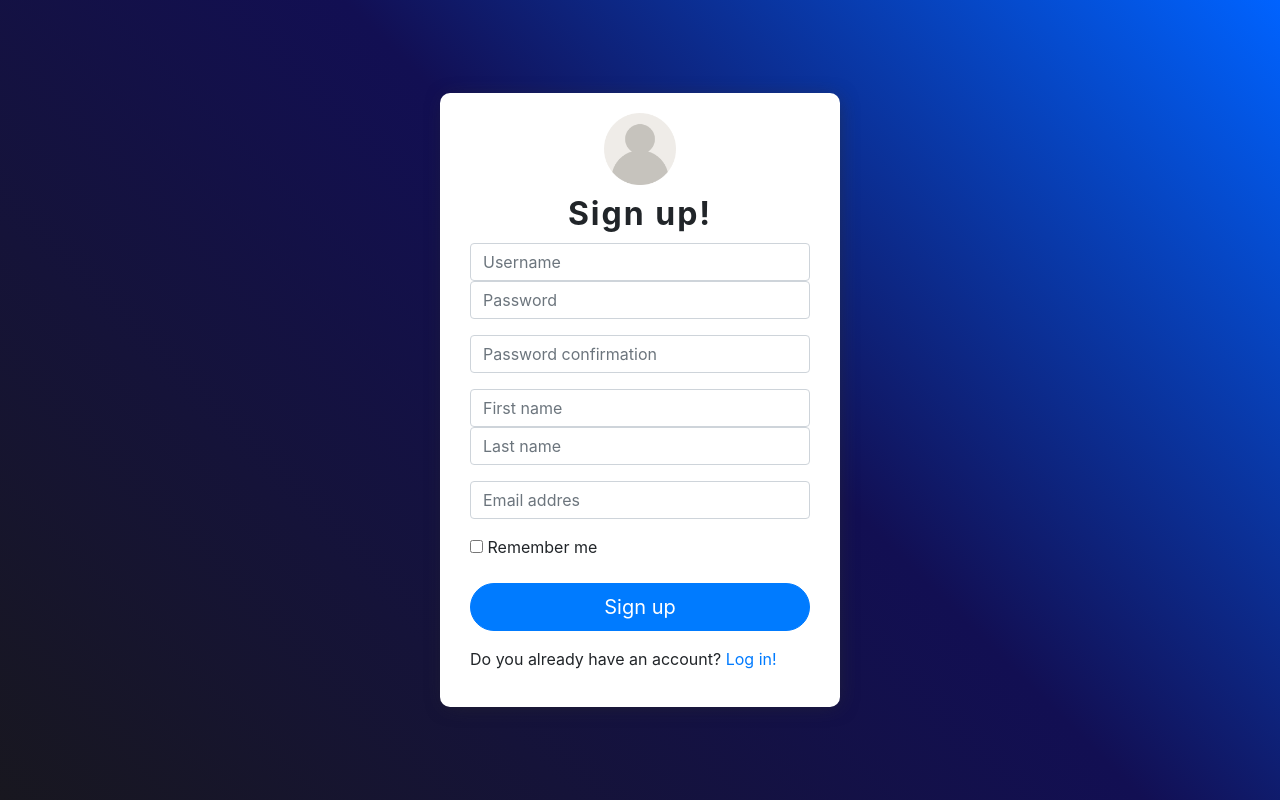
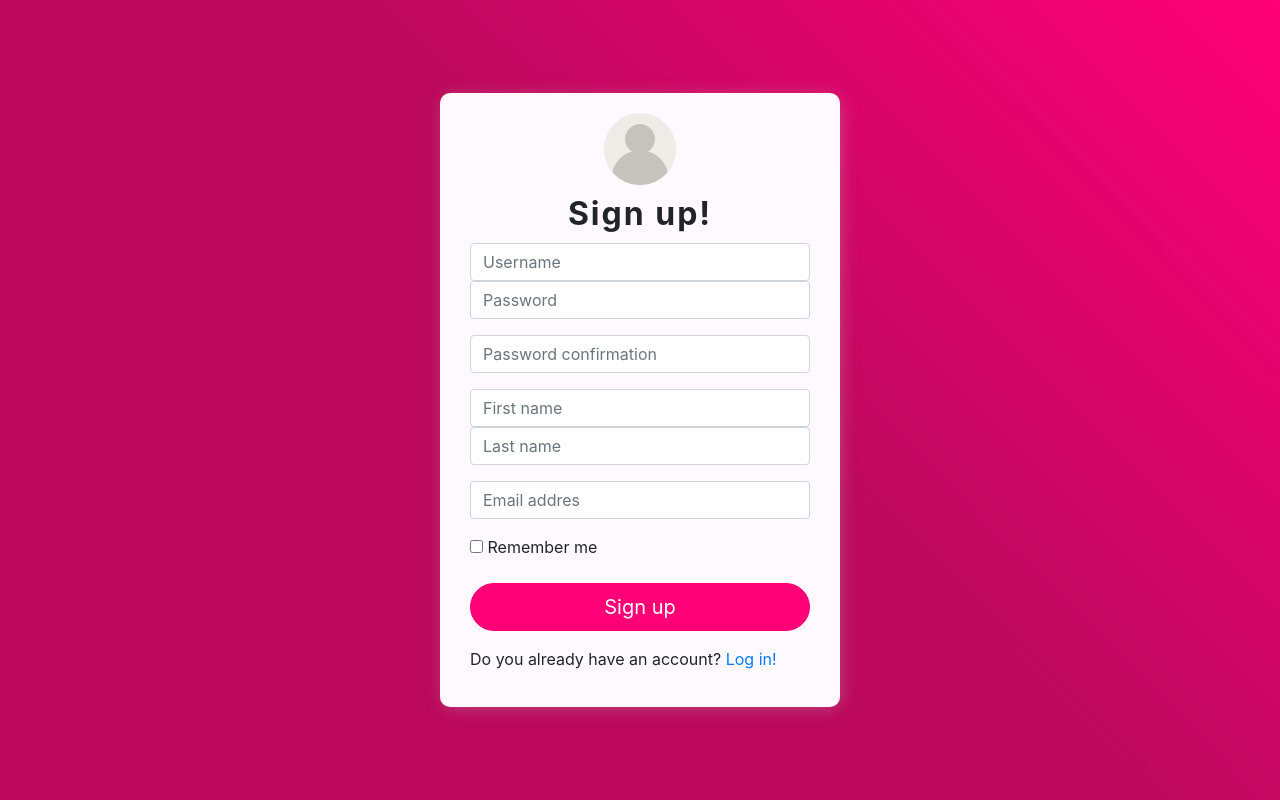
Before and after one commit to Adrigondo/myFacegram, a Django app: page /users/signup/ in a window 1280 px wide. Run offline with Django 3.2, Linux system fonts and the light colour scheme; some libraries are stand-ins or nearby versions.

Commit message:
Fix #18 Using theme properties, create properties for auth, and renaming some existent

```diff
--- a/static/css/auth/sesion.css
+++ b/static/css/auth/sesion.css
@@ -6,8 +6,8 @@ body {
     margin: 0;
     height: 100%;
     box-sizing: border-box;
-    background: rgb(24, 23, 31);
-    background: linear-gradient(45deg, rgba(24, 23, 31, 1) 0%, rgba(18, 15, 83, 1) 55%, rgba(0, 99, 255, 1) 100%);
+    background: var(--stari-auth-bg-color);
+    background: linear-gradient(45deg, var(--stari-main-gradient-color-2) 55%, var(--stari-main-gradient-color-1) 100%);
 }
 
 .main-container {
@@ -26,8 +26,8 @@ body {
     max-width: 400px;
     padding: 20px 30px;
     box-sizing: border-box;
-    background-color: #ffffff;
-    box-shadow: 2px 2px 20px -5px #2c2d2ca6;
+    background-color:  var(--stari-auth-form-bg-color);
+    box-shadow: 2px 2px 20px -5px var(--stari-auth-form-shadow-color);
     border-radius: 10px;
 }
 
@@ -55,3 +55,20 @@ body {
 .btn {
     border-radius: 50px 50px 50px 50px;
 }
+.btn-primary{
+    background-color: var(--stari-auth-form-button-bg-color);
+    border-color:  var(--stari-auth-form-button-bg-color);
+}
+.btn-primary:hover{
+    background-color: var(--stari-auth-form-button-hover-bg-color);
+}
+.btn-primary:not(:disabled):not(.disabled):focus{
+    background-color: var(--stari-auth-form-button-bg-color);
+    box-shadow: 0 0 0 .2rem  var(--stari-auth-form-button-shadow-color);
+}
+.btn-primary:not(:disabled):not(.disabled):active{
+    background-color: var(--stari-auth-form-button-hover-bg-color);
+}
+.btn-primary:not(:disabled):not(.disabled):active:focus{
+    box-shadow: 0 0 0 .2rem  var(--stari-auth-form-button-shadow-color);
+}
--- a/static/css/main.css
+++ b/static/css/main.css
@@ -1,9 +1,9 @@
 body.colors {
-    --stari-blue-1: #0b1d85;
-    --stari-blue-2: #004dc8;
+    --stari-blue-1: #004dc8;
+    --stari-blue-2: #0b1d85;
     --stari-blue-shadow-1: #98bcff80;
-    --stari-pink-1: #bc095d;
-    --stari-pink-2: #ff0077;
+    --stari-pink-1: #ff0077;
+    --stari-pink-2: #bc095d;
     --stari-pink-shadow-1: #eb147880;
     --stari-white-1: #fef9ff;
     --stari-white-2: #ffffff;
@@ -22,22 +22,31 @@ body.concepts {
     --stari-secondary-text-color: var(--stari-gray-1);
     --stari-tertiary-text-color: var(--stari-white-1);
     --stari-main-bg-color: var(--stari-white-1);
-    --stari-main-shadow-color: var(--stari-white-shadow-1);
     --stari-secondary-bg-color: var(--stari-white-2);
+    --stari-tertiary-bg-color: var(--stari-white-3);
+    --stari-main-shadow-color-1: var(--stari-white-shadow-1);
+    --stari-main-shadow-color-2: var(--stari-pink-shadow-1);
     --stari-secondary-shadow-color: var(--stari-white-shadow-2);
-    --stari-tertiary-bg-color: var(--stari-white-3);
     --stari-tertiary-shadow-color: var(--stari-white-shadow-3);
 }
 
 body.entities {
-    --stari-header-background: var(--stari-main-gradient-color-2);
+    --stari-header-bg-color: var(--stari-main-gradient-color-1);
     --stari-header-text-color: var(--stari-tertiary-text-color);
     --stari-header-icons-color: var(--stari-tertiary-text-color);
-    --stari-page-background: var(--stari-main-bg-color);
+    --stari-page-bg-color: var(--stari-main-bg-color);
     --stari-page-icons-color: var(--stari-main-text-color);
     --stari-post-text-1: var(--stari-main-text-color);
     --stari-post-text-2: var(--stari-secondary-text-color);
-    --stari-post-background: var(--stari-secondary-bg-color);
+    --stari-post-bg-color: var(--stari-secondary-bg-color);
+    --stari-auth-bg-color: var(--stari-main-gradient-color-1);
+    --stari-auth-text-color: var(--stari-tertiary-text-color);
+    --stari-auth-form-bg-color: var(--stari-main-bg-color);
+    --stari-auth-form-shadow-color: var(--stari-main-shadow-color-1);
+    --stari-auth-form-text-color: var(--stari-main-text-color);
+    --stari-auth-form-button-bg-color: var(--stari-main-gradient-color-1);
+    --stari-auth-form-button-hover-bg-color: var(--stari-main-gradient-color-2);
+    --stari-auth-form-button-shadow-color: var(--stari-main-shadow-color-2);
 }
 
 body {
--- a/templates/users/auth.html
+++ b/templates/users/auth.html
@@ -14,7 +14,7 @@
     <link rel="stylesheet" href="{% static 'css/main.css' %}" />
     <link rel="stylesheet" href="{% static 'css/auth/sesion.css' %}" />
 </head>
-<body>
+<body class="colors concepts entities">
     <div class="header-padding"></div>
     <div class="container main-container">
         {% block content %}
```
Also changed, not shown: static/css/header.css (+5 -5 lines).
